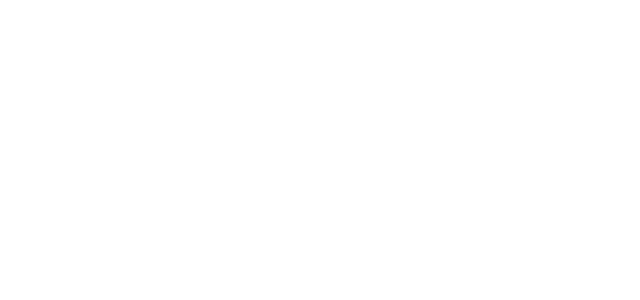
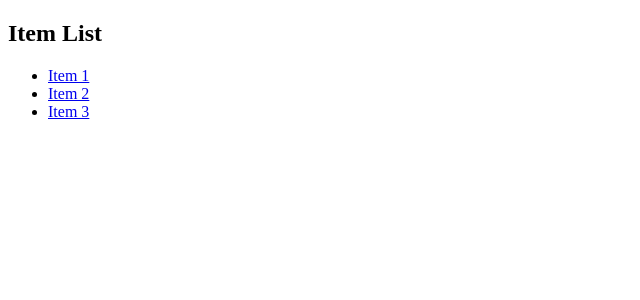
Before and after one commit to acciojob/router-list-DharminderPal, a React app: page / in a window 1280 px wide. Shown: the top 300 px of the page, without its empty margins (0-640 px from the left). Built offline with nearby package versions, Linux system fonts and the light colour scheme.

Commit message:
Update App.js

```diff
--- a/src/components/App.js
+++ b/src/components/App.js
@@ -1,13 +1,36 @@
 
+// import React from "react";
+// import './../styles/App.css';
+
+// const App = () => {
+//   return (
+//     <div>
+//         {/* Do not remove the main div */}
+//     </div>
+//   )
+// }
+
+// export default App
 import React from "react";
 import './../styles/App.css';
+import { BrowserRouter as Router, Routes, Route } from 'react-router-dom';
+import ItemList from './ItemList';
+import ItemDetail from './ItemDetail';
+const items = [
+  { id: '1', name: 'Item 1', description: 'Description for Item 1' },
+  { id: '2', name: 'Item 2', description: 'Description for Item 2' },
+  { id: '3', name: 'Item 3', description: 'Description for Item 3' },
+];
 
-const App = () => {
+function App() {
   return (
-    <div>
-        {/* Do not remove the main div */}
-    </div>
-  )
+    <Router>
+      <Routes>
+        <Route path="/" element={<ItemList items={items} />} />
+        <Route path="/items/:id" element={<ItemDetail items={items} />} />
+      </Routes>
+    </Router>
+  );
 }
 
-export default App
+export default App;
```
